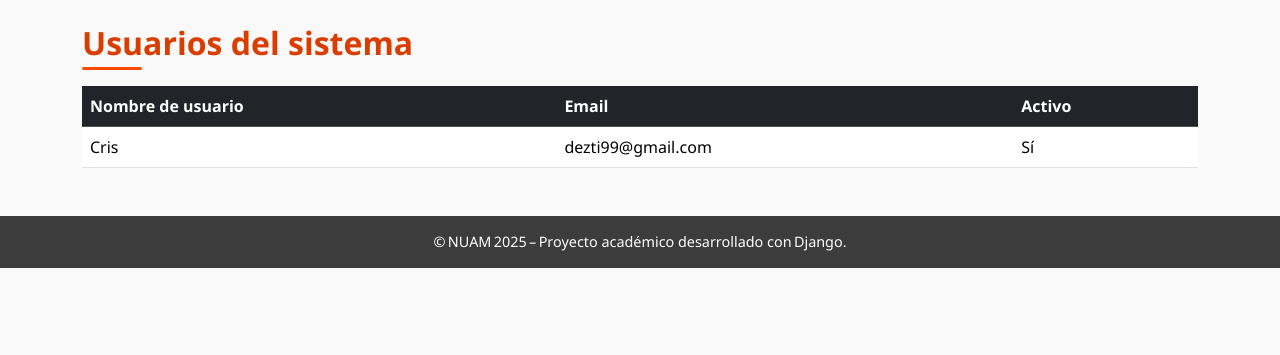
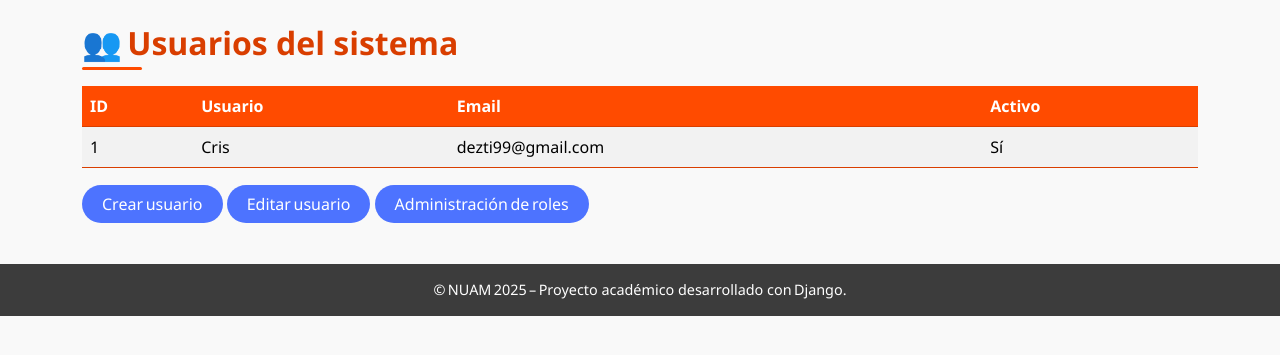
Before and after one commit to Deztiwanolita/Nuam, a Django app: page /usuarios/ in a window 1280 px wide. Shown: the part 59-414 px from the top of the page. Run offline with Django 5.2, Linux system fonts and the light colour scheme; a user stored in the database is signed in; data comes from the database, SQL or seed files in the repository; both versions use the stored data as it was after the commit.

Commit message:
deberia estar terminado asi

```diff
--- a/calificaciones/Templates/calificaciones/lista.html
+++ b/calificaciones/Templates/calificaciones/lista.html
@@ -5,7 +5,7 @@
   <a href="{% url 'crear' %}" class="btn btn-primary">Nueva</a>
 </div>
 
-<table class="table table-striped">
+<table class="table table-nuam">
   <thead class="table-dark">
     <tr>
       <th>Instrumento</th><th>Periodo</th><th>Monto</th><th>Factor</th><th>Usuario</th><th>Fecha</th>
--- a/calificaciones/Templates/usuarios.html
+++ b/calificaciones/Templates/usuarios.html
@@ -1,18 +1,30 @@
 {% extends "base.html" %}
 {% block content %}
-<h2>Usuarios del sistema</h2>
-<table class="table table-hover">
+
+<h2>👥 Usuarios del sistema</h2>
+
+<table class="table table-striped">
   <thead class="table-dark">
-    <tr><th>Nombre de usuario</th><th>Email</th><th>Activo</th></tr>
+    <tr><th>ID</th><th>Usuario</th><th>Email</th><th>Activo</th></tr>
   </thead>
   <tbody>
-    {% for u in usuarios %}
+  {% for u in usuarios %}
     <tr>
+      <td>{{ u.id }}</td>
       <td>{{ u.username }}</td>
-      <td>{{ u.email }}</td>
+      <td>{{ u.email|default:"—" }}</td>
       <td>{% if u.is_active %}Sí{% else %}No{% endif %}</td>
     </tr>
-    {% endfor %}
+  {% empty %}
+    <tr><td colspan="4" class="text-center">No hay usuarios registrados.</td></tr>
+  {% endfor %}
   </tbody>
 </table>
+
+<div class="section mt-4">
+  <a href="#" class="btn-nuam-blue">Crear usuario</a>
+  <a href="#" class="btn-nuam-blue">Editar usuario</a>
+  <a href="#" class="btn-nuam-blue">Administración de roles</a>
+</div>
+
 {% endblock %}
--- a/calificaciones/static/css/style.css
+++ b/calificaciones/static/css/style.css
@@ -51,19 +48,38 @@ a:hover {
   color: var(--nuam-orange);
 }
 
-/* ======= BOTONES ======= */
-.btn-primary, .btn-nuam {
+.btn-nuam,
+.btn-primary {
   background-color: var(--nuam-orange);
   border-color: var(--nuam-orange);
   color: #fff;
 }
-.btn-primary:hover, .btn-nuam:hover {
+.btn-nuam:hover,
+.btn-primary:hover {
   background-color: var(--nuam-orange-dark);
   border-color: var(--nuam-orange-dark);
   color: #fff;
 }
 
-/* Botones de módulos adicionales */
+.btn-nuam-blue {
+  background-color: #4d73ff;
+  color: #fff !important;
+  border: none;
+  padding: 8px 20px;
+  border-radius: 20px;
+  font-weight: 500;
+  transition: background-color 0.2s;
+}
+.btn-nuam-blue:hover {
+  background-color: #3356d1;
+}
+.btn-nuam-gray {
+  background-color: #6c757d;
+  color: #fff;
+}
+.btn-nuam-gray:hover {
+  background-color: #555;
+}
 .btn-nuam-green {
   background-color: var(--nuam-green);
   color: #fff;
@@ -94,20 +102,47 @@ a:hover {
   box-shadow: 0 4px 10px rgba(0,0,0,0.15);
 }
 
-/* ======= TABLAS ======= */
-.table-dark {
+.table-dark,
+.table-dark > th,
+.table-dark > td {
   background-color: var(--nuam-orange) !important;
   color: #fff !important;
+  border-color: var(--nuam-orange-dark) !important;
 }
 
-/* ======= MENSAJES INFO ======= */
+.table > :not(caption) > * > * {
+  border-color: var(--nuam-orange-dark) !important;
+}
+
+.table-nuam thead {
+  background-color: var(--nuam-orange);
+  color: #fff;
+}
+.table-nuam tbody tr:nth-child(even) {
+  background-color: #fff8f5;
+}
+.table-nuam tbody tr:hover {
+  background-color: #ffe5d6;
+}
+.table-nuam td,
+.table-nuam th {
+  border-color: var(--nuam-orange);
+}
+
+.section-orange {
+  background-color: var(--nuam-orange);
+  color: white;
+  padding: 40px 0;
+  text-align: center;
+  border-radius: 6px 6px 0 0;
+}
+
 .alert-info {
   background-color: #fcf1eb;
   border-left: 4px solid var(--nuam-orange);
   color: #333;
 }
 
-/* ======= PIE DE PÁGINA ======= */
 footer {
   background-color: var(--nuam-gray-dark);
   color: white;
@@ -116,3 +151,44 @@ footer {
   font-size: 0.9rem;
   margin-top: 40px;
 }
+
+
+table.table-dark thead tr th {
+  background-color: var(--nuam-orange) !important;
+  color: #fff !important;
+}
+
+table.table-dark thead {
+  background-color: var(--nuam-orange) !important;
+}
+
+table.table-dark tbody tr td {
+  border-color: var(--nuam-orange-dark) !important;
+}
+
+.table.table-dark > thead > tr > th {
+  background-color: var(--nuam-orange) !important;
+  color: #fff !important;
+  border-color: var(--nuam-orange-dark) !important;
+}
+
+.table.table-dark,
+.table.table-dark th,
+.table.table-dark thead th,
+.table.table-dark thead td,
+.table-dark > tr > th,
+.table-dark thead tr th {
+  background-color: var(--nuam-orange) !important;
+  color: #fff !important;
+  border-color: var(--nuam-orange-dark) !important;
+}
+
+.table-dark > :not(caption) > * {
+  background-color: var(--nuam-orange) !important;
+}
+
+.table-dark {
+  --bs-table-bg: var(--nuam-orange) !important;
+  --bs-table-color: #fff !important;
+  --bs-table-border-color: var(--nuam-orange-dark) !important;
+}
--- a/calificaciones/urls.py
+++ b/calificaciones/urls.py
@@ -10,4 +10,6 @@ urlpatterns = [
     path('auditoria/', views.auditoria, name='auditoria'),
     path('usuarios/', views.usuarios, name='usuarios'),
     path('config/', views.configuracion, name='config'),
+    path('reportes/', views.reportes, name='reportes'),
+    path('bitacora/', views.ver_bitacora, name='bitacora'),
 ]
--- a/calificaciones/views.py
+++ b/calificaciones/views.py
@@ -2,9 +2,13 @@ from django.shortcuts import render, redirect
 from django.contrib.auth import authenticate, login, logout
 from django.contrib.auth.decorators import login_required
 from django.contrib import messages
-from .models import Calificacion
+from .models import Calificacion, Bitacora
 from .forms import CalificacionForm
 from django.contrib.auth.models import User
+from django.db.models import Count, Sum
+from django.utils import timezone
+
+
 
 
 @login_required
@@ -55,9 +59,36 @@ def auditoria(request):
 
 @login_required
 def usuarios(request):
-    lista = User.objects.all()
-    return render(request, "usuarios.html", {"usuarios": lista})
+    usuarios = User.objects.all().order_by('username')
+    return render(request, "usuarios.html", {"usuarios": usuarios})
 
 @login_required
 def configuracion(request):
     return render(request, "config.html")
+
+@login_required
+def reportes(request):
+    # Totales generales
+    total_calificaciones = Calificacion.objects.count()
+
+    # Filtrado por mes actual
+    mes_actual = timezone.now().month
+    calificaciones_mes = Calificacion.objects.filter(fecha__month=mes_actual).count()
+
+    # Resumen por instrumento
+    resumen = (Calificacion.objects
+               .values('instrumento__nombre')
+               .annotate(total=Count('id'), monto_total=Sum('monto'))
+               .order_by('-total'))
+
+    contexto = {
+        'total_calificaciones': total_calificaciones,
+        'calificaciones_mes': calificaciones_mes,
+        'resumen': resumen,
+    }
+    return render(request, "reportes.html", contexto)
+
+@login_required
+def ver_bitacora(request):
+    registros = Bitacora.objects.all().order_by("-fecha")
+    return render(request, "ver_bitacora.html", {"registros": registros})
```
Also changed, not shown: other parts of calificaciones/static/css/style.css (+18 -29 lines), calificaciones/Templates/config.html (added, +11 -0 lines), calificaciones/Templates/dashboard.html (+6 -4 lines), calificaciones/Templates/reportes.html (added, +44 -0 lines), calificaciones/Templates/ver_bitacora.html (added, +21 -0 lines), calificaciones/models.py (+20 -4 lines), calificaciones/migrations/0002_bitacora.py (added), db.sqlite3.
